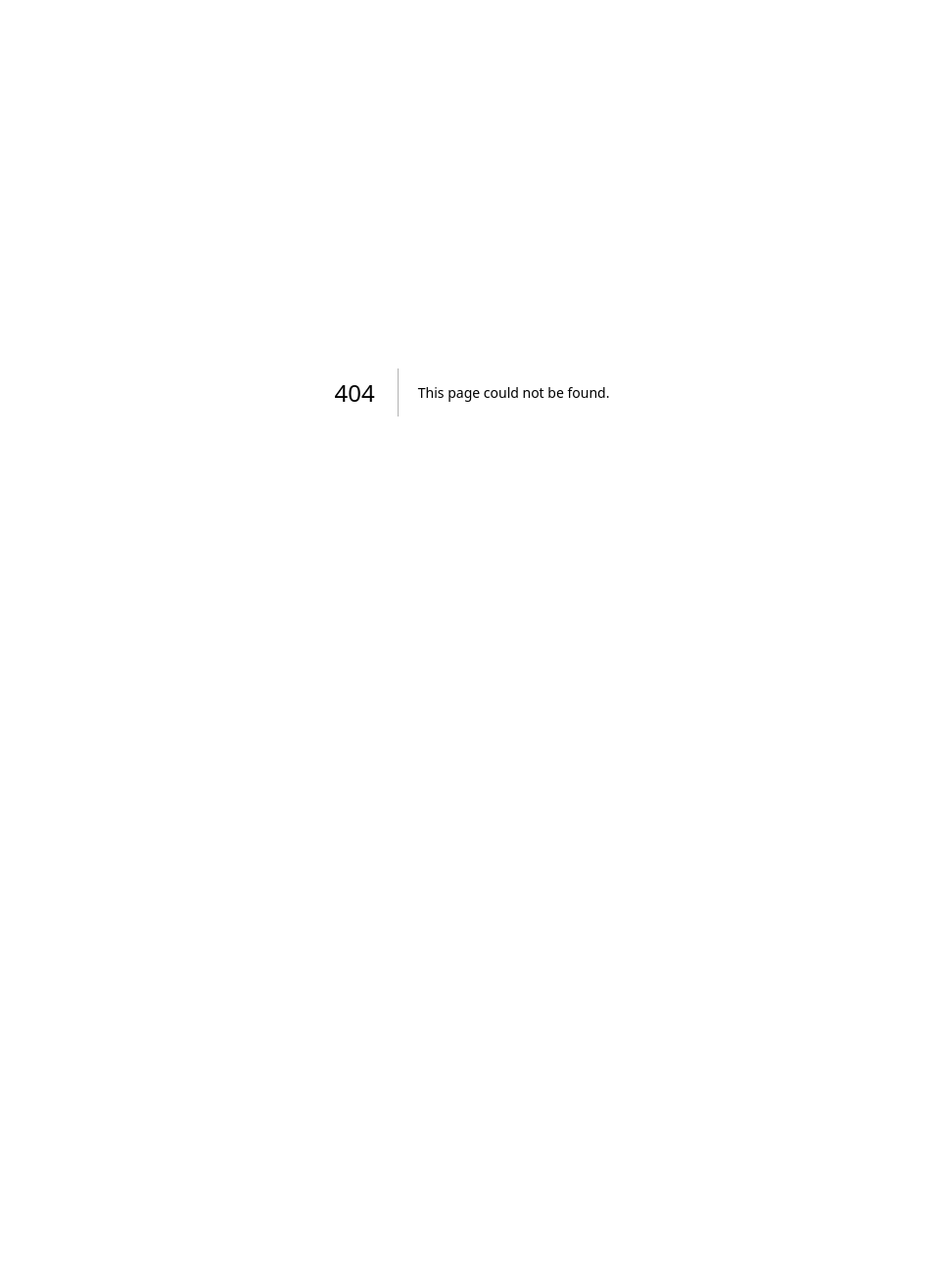
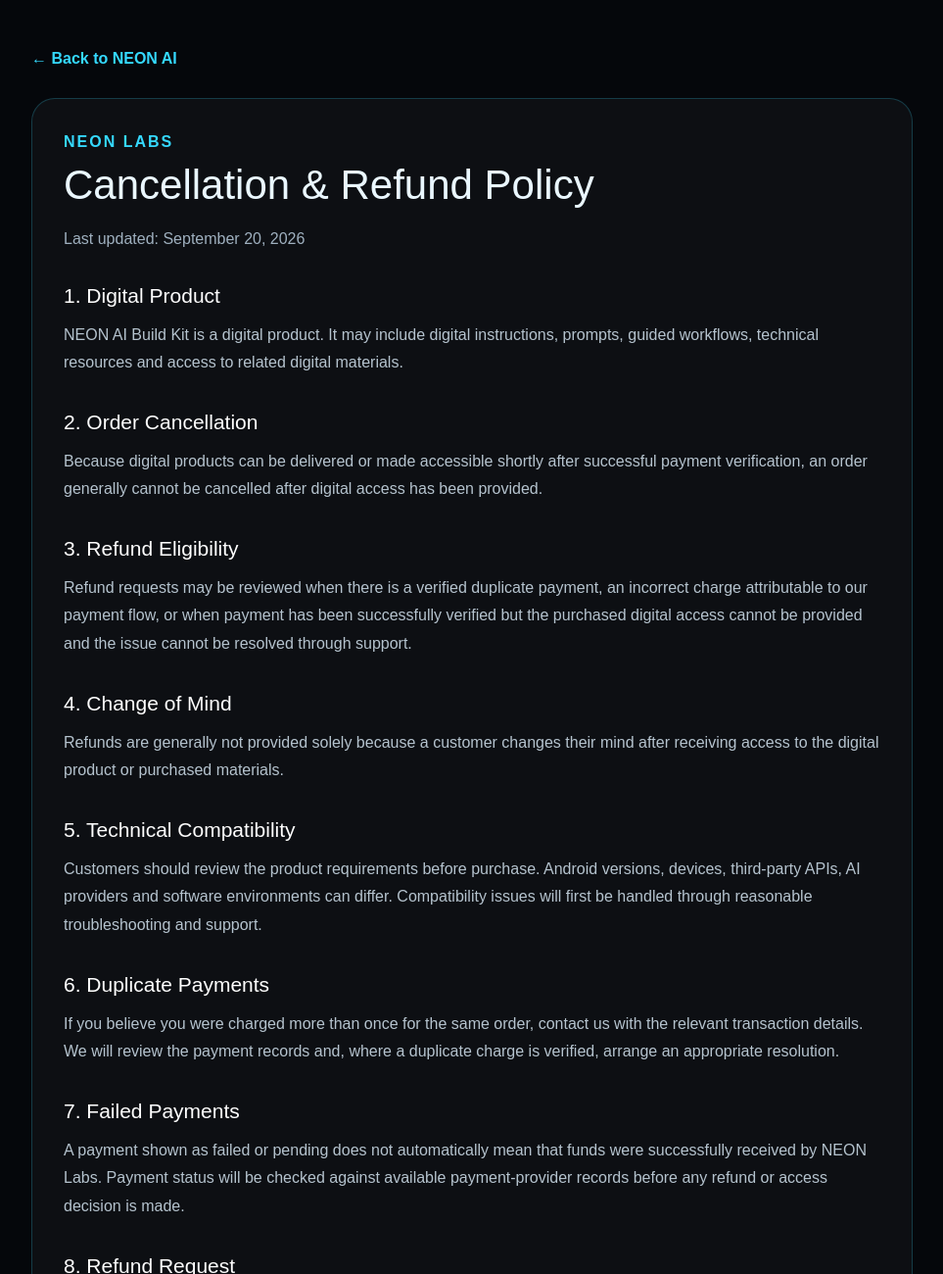
Before and after one commit to Neon0779/neonaibuildkitoffical, a Next.js app: page /cancellation-refund-policy in a window 1280 px wide. Before the commit this address had no page. Shown: the top 1300 px of the page at 98% size, without its empty margins (158-1121 px from the left). Before the commit the page ends 800 px from the top, so only its background shows below. Built offline with nearby package versions, Linux system fonts and the light colour scheme.

Commit message:
Cancellation and Refund Policy

```diff
--- /dev/null
+++ b/app/cancellation-refund-policy/page.tsx
@@ -0,0 +1,164 @@
+import Link from "next/link";
+
+export default function CancellationRefundPolicy() {
+  return (
+    <main
+      style={{
+        minHeight: "100vh",
+        background: "#05070b",
+        color: "#eaf7ff",
+        padding: "48px 20px",
+        fontFamily: "Arial, sans-serif",
+      }}
+    >
+      <div style={{ maxWidth: "900px", margin: "0 auto" }}>
+        <Link
+          href="/"
+          style={{
+            color: "#35d9ff",
+            textDecoration: "none",
+            fontWeight: 700,
+          }}
+        >
+          ← Back to NEON AI
+        </Link>
+
+        <div
+          style={{
+            marginTop: "28px",
+            padding: "32px",
+            border: "1px solid rgba(53,217,255,.22)",
+            borderRadius: "24px",
+            background: "rgba(255,255,255,.035)",
+          }}
+        >
+          <p
+            style={{
+              color: "#35d9ff",
+              fontWeight: 800,
+              letterSpacing: "2px",
+            }}
+          >
+            NEON LABS
+          </p>
+
+          <h1 style={{ fontSize: "42px", marginBottom: "12px" }}>
+            Cancellation & Refund Policy
+          </h1>
+
+          <p style={{ color: "#9fb0bf" }}>
+            Last updated: September 20, 2026
+          </p>
+
+          <Section title="1. Digital Product">
+            NEON AI Build Kit is a digital product. It may include digital
+            instructions, prompts, guided workflows, technical resources and
+            access to related digital materials.
+          </Section>
+
+          <Section title="2. Order Cancellation">
+            Because digital products can be delivered or made accessible
+            shortly after successful payment verification, an order generally
+            cannot be cancelled after digital access has been provided.
+          </Section>
+
+          <Section title="3. Refund Eligibility">
+            Refund requests may be reviewed when there is a verified duplicate
+            payment, an incorrect charge attributable to our payment flow, or
+            when payment has been successfully verified but the purchased
+            digital access cannot be provided and the issue cannot be resolved
+            through support.
+          </Section>
+
+          <Section title="4. Change of Mind">
+            Refunds are generally not provided solely because a customer
+            changes their mind after receiving access to the digital product or
+            purchased materials.
+          </Section>
+
+          <Section title="5. Technical Compatibility">
+            Customers should review the product requirements before purchase.
+            Android versions, devices, third-party APIs, AI providers and
+            software environments can differ. Compatibility issues will first
+            be handled through reasonable troubleshooting and support.
+          </Section>
+
+          <Section title="6. Duplicate Payments">
+            If you believe you were charged more than once for the same order,
+            contact us with the relevant transaction details. We will review
+            the payment records and, where a duplicate charge is verified,
+            arrange an appropriate resolution.
+          </Section>
+
+          <Section title="7. Failed Payments">
+            A payment shown as failed or pending does not automatically mean
+            that funds were successfully received by NEON Labs. Payment status
+            will be checked against available payment-provider records before
+            any refund or access decision is made.
+          </Section>
+
+          <Section title="8. Refund Request">
+            To request review of an eligible payment issue, contact NEON Labs
+            via WhatsApp at +91 89691 45622 and provide sufficient order or
+            transaction information to identify the purchase. Never send your
+            UPI PIN, OTP, banking password or other authentication credentials.
+          </Section>
+
+          <Section title="9. Review and Processing">
+            Refund requests are reviewed based on the payment and order
+            records available to us. If a refund is approved, processing and
+            settlement times may also depend on the payment provider and the
+            customer&apos;s bank or payment method.
+          </Section>
+
+          <Section title="10. Contact">
+            For cancellation, refund or payment-related support, contact NEON
+            Labs via WhatsApp at +91 89691 45622.
+          </Section>
+        </div>
+
+        <p
+          style={{
+            textAlign: "center",
+            color: "#667785",
+            marginTop: "28px",
+          }}
+        >
+          © 2026 NEON Labs. All rights reserved.
+        </p>
+      </div>
+    </main>
+  );
+}
+
+function Section({
+  title,
+  children,
+}: {
+  title: string;
+  children: React.ReactNode;
+}) {
+  return (
+    <section style={{ marginTop: "30px" }}>
+      <h2
+        style={{
+          fontSize: "21px",
+          marginBottom: "10px",
+          color: "#ffffff",
+        }}
+      >
+        {title}
+      </h2>
+
+      <p
+        style={{
+          color: "#b5c3ce",
+          lineHeight: 1.8,
+          margin: 0,
+        }}
+      >
+        {children}
+      </p>
+    </section>
+  );
+}
```
